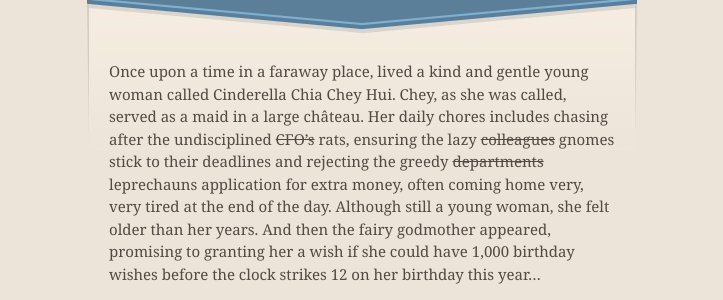
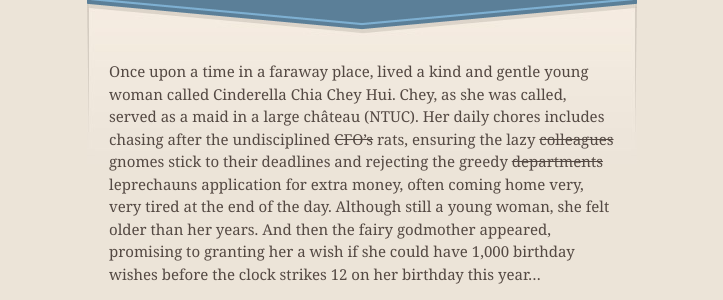
Before and after one commit to projectcinderella/projectcinderella.github.io, a Jekyll site: the page built from index.md, in a window 1280 px wide and 900 px high. Shown: the part 181-481 px from the top of the window, without its empty margins (278-1001 px from the left). Built offline with Jekyll 4.4.1, drawn with Linux system fonts in a browser that asks for light colours; comment, search, counter and statistics services are not loaded; some of the changed text lies outside the part shown.

Commit message:
Update index.md

```diff
--- a/index.md
+++ b/index.md
@@ -2,7 +2,7 @@
 layout: default
 ---
 
-Once upon a time in a faraway place, lived a kind and gentle young woman called Cinderella Chia Chey Hui. Chey, as she was called, served as a maid in a large château. Her daily chores includes chasing after the undisciplined ~~CFO’s~~ rats, ensuring the lazy ~~colleagues~~ gnomes stick to their deadlines and rejecting the greedy ~~departments~~ leprechauns application for extra money, often coming home very, very tired at the end of the day. Although still a young woman, she felt older than her years. And then the fairy godmother appeared, promising to granting her a wish if she could have 1,000 birthday wishes before the clock strikes 12 on her birthday this year...
+Once upon a time in a faraway place, lived a kind and gentle young woman called Cinderella Chia Chey Hui. Chey, as she was called, served as a maid in a large château (NTUC). Her daily chores includes chasing after the undisciplined ~~CFO’s~~ rats, ensuring the lazy ~~colleagues~~ gnomes stick to their deadlines and rejecting the greedy ~~departments~~ leprechauns application for extra money, often coming home very, very tired at the end of the day. Although still a young woman, she felt older than her years. And then the fairy godmother appeared, promising to granting her a wish if she could have 1,000 birthday wishes before the clock strikes 12 on her birthday this year...
 
 ## 7 Traits of Cinderella:
 
@@ -27,7 +27,7 @@ Never once we would feel like we are in the Cold Room. Its always HOT with you a
 <p><img src="https://raw.githubusercontent.com/projectcinderella/projectcinderella.github.io/master/assets/images/Full of energy 1.jpg" alt="Example" width="200" height="200"> <img src="https://raw.githubusercontent.com/projectcinderella/projectcinderella.github.io/master/assets/images/energy.jpg" alt="Example" width="200" height="200"></p>
 >Never a moment of 冷. Always fun to be with and a great company for any occasion. Full of passion for any piece of work.
 
-#### <img src="https://raw.githubusercontent.com/projectcinderella/projectcinderella.github.io/master/assets/images/Wonder woman.jpg" alt="Example" width="80" height="80"> Wonder-full Women
+#### <img src="https://raw.githubusercontent.com/projectcinderella/projectcinderella.github.io/master/assets/images/Wonder woman.jpg" alt="Example" width="80" height="80"> Wonder-full Woman
 She can work wonders and make the impossible possible. No problem is a problem rather She is the SOLUTION. **We are the Champions** when we have you!
 <p><img src="https://raw.githubusercontent.com/projectcinderella/projectcinderella.github.io/master/assets/images/solution.jpg" alt="Example" width="200" height="200">  <img src="https://raw.githubusercontent.com/projectcinderella/projectcinderella.github.io/master/assets/images/Speech1.JPG" alt="Example" width="200" height="200"></p>
 > Under her leadership, the entire Finance org has achieved so much from where we are 4-5 years ago
```
